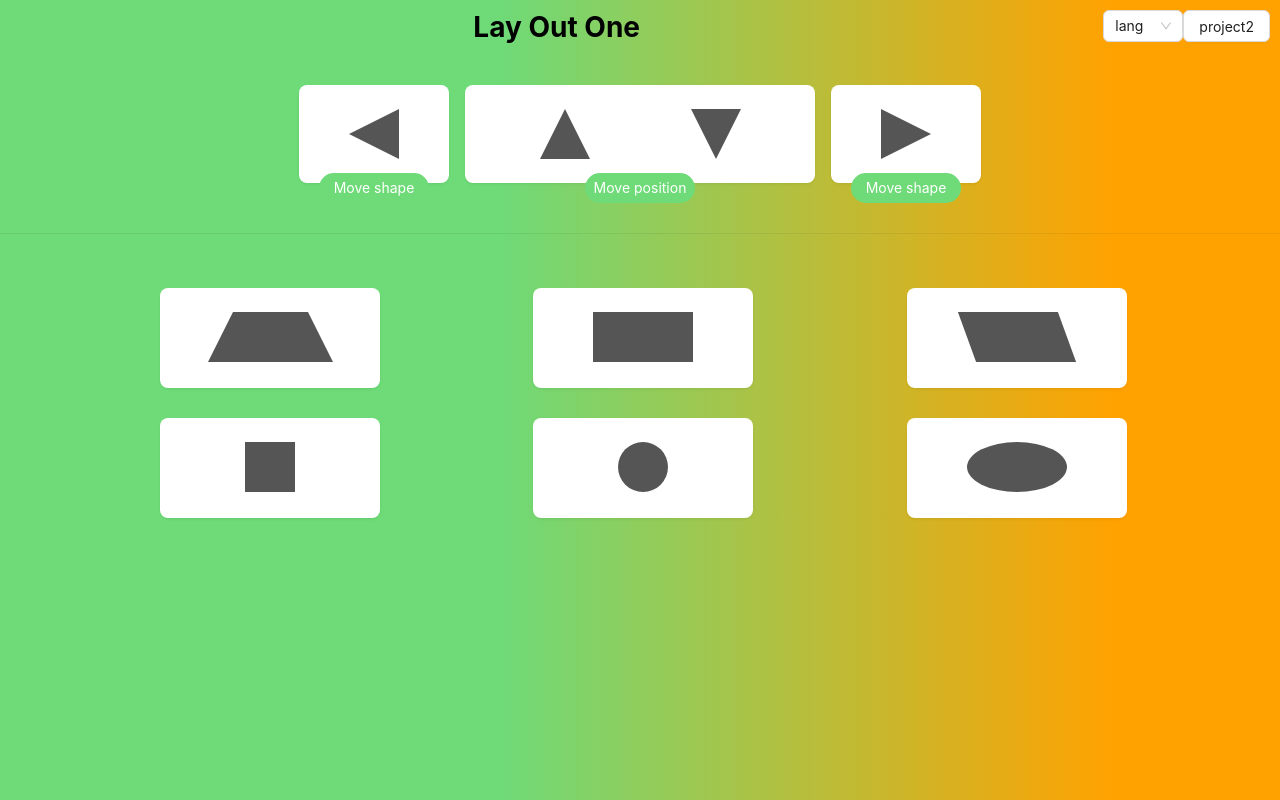
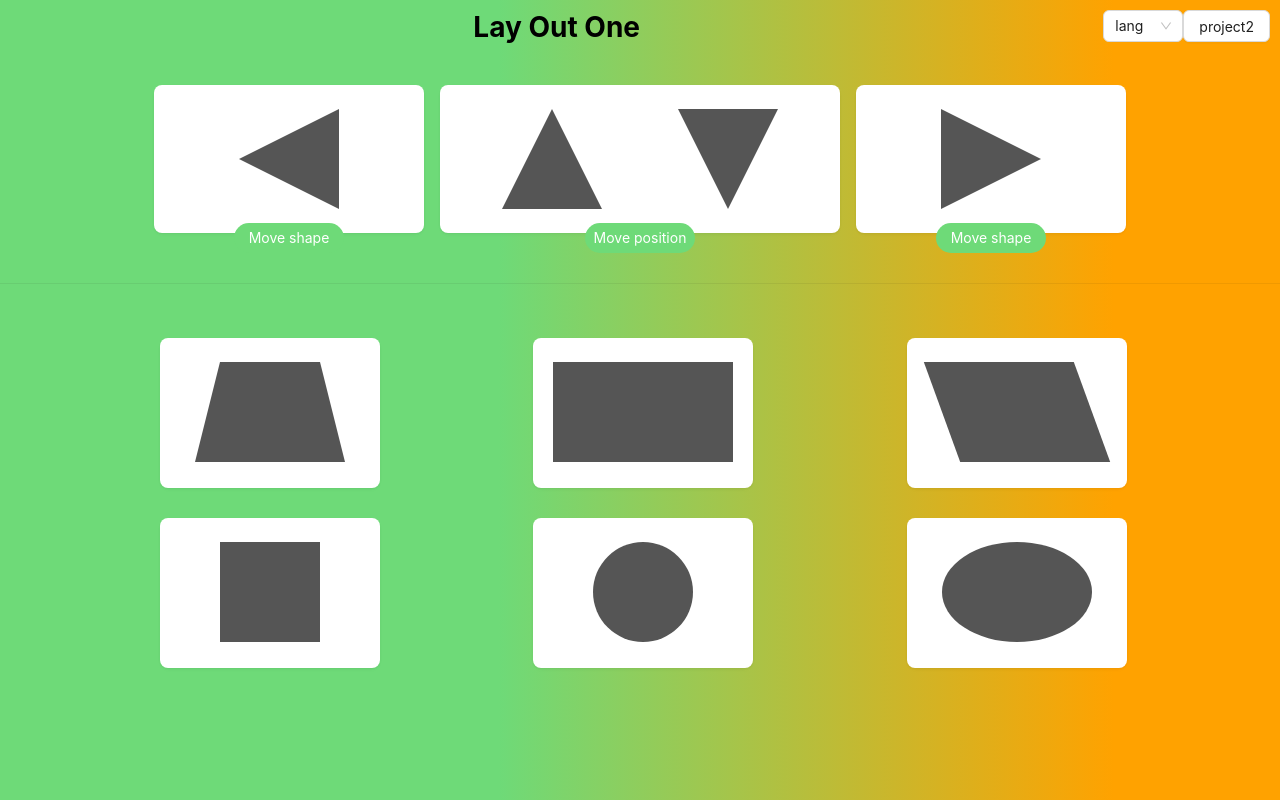
Before and after one commit to nusfongfot/shape_nus, a Next.js app: page / in a window 1280 px wide. Built offline with nearby package versions, Linux system fonts and the light colour scheme.

Commit message:
edit css shape

```diff
--- a/components/shapeButton/index.tsx
+++ b/components/shapeButton/index.tsx
@@ -67,7 +67,7 @@ export default function ShapeButton({}: Props) {
             <Card
               bordered={false}
               style={{
-                width: item.title === "triangle_up" ? 350 : 150,
+                width: item.title === "triangle_up" ? 400 : 270,
                 marginTop: 30,
                 display: item.title === "triangle_up" ? "block" : "flex",
                 justifyContent: "center",
@@ -102,7 +102,7 @@ export default function ShapeButton({}: Props) {
               style={{
                 width: 220,
                 marginTop: 30,
-                height: 100,
+                height: 150,
                 display: "flex",
                 justifyContent: "center",
               }}
--- a/components/shapeButton/styles.module.scss
+++ b/components/shapeButton/styles.module.scss
@@ -1,72 +1,72 @@
 .triangle_left {
   width: 0;
   height: 0;
-  border-top: 25px solid transparent;
-  border-right: 50px solid #555;
-  border-bottom: 25px solid transparent;
+  border-top: 50px solid transparent;
+  border-right: 100px solid #555;
+  border-bottom: 50px solid transparent;
 }
 
 .triangle_right {
   width: 0;
   height: 0;
-  border-top: 25px solid transparent;
-  border-left: 50px solid #555;
-  border-bottom: 25px solid transparent;
+  border-top: 50px solid transparent;
+  border-left: 100px solid #555;
+  border-bottom: 50px solid transparent;
 }
 
 .triangl_down {
   width: 0;
   height: 0;
-  border-left: 25px solid transparent;
-  border-right: 25px solid transparent;
-  border-top: 50px solid #555;
+  border-left: 50px solid transparent;
+  border-right: 50px solid transparent;
+  border-top: 100px solid #555;
 }
 
 .triangle_up {
   width: 0;
   height: 0;
-  border-left: 25px solid transparent;
-  border-right: 25px solid transparent;
-  border-bottom: 50px solid #555;
+  border-left: 50px solid transparent;
+  border-right: 50px solid transparent;
+  border-bottom: 100px solid #555;
 }
 
 .trapezoid {
-  border-bottom: 50px solid #555;
+  border-bottom: 100px solid #555;
   border-left: 25px solid transparent;
   border-right: 25px solid transparent;
   height: 0;
-  width: 125px;
+  width: 150px;
 }
 
 .rectangle {
-  height: 50px;
-  width: 100px;
+  height: 100px;
+  width: 180px;
   background-color: #555;
 }
 
 .parallelogram {
-  width: 100px;
-  height: 50px;
+  width: 150px;
+  height: 100px;
   transform: skew(20deg);
   background: #555;
 }
 
 .square {
-  height: 50px;
-  width: 50px;
+  height: 100px;
+  width: 100px;
   background-color: #555;
 }
 
 .circle {
-  height: 50px;
-  width: 50px;
+  height: 100px;
+  width: 100px;
   background-color: #555;
   border-radius: 50%;
 }
 
 .oval {
-  height: 50px;
-  width: 100px;
+  height: 100px;
+  width: 150px;
   background-color: #555;
   border-radius: 50%;
 }
```
